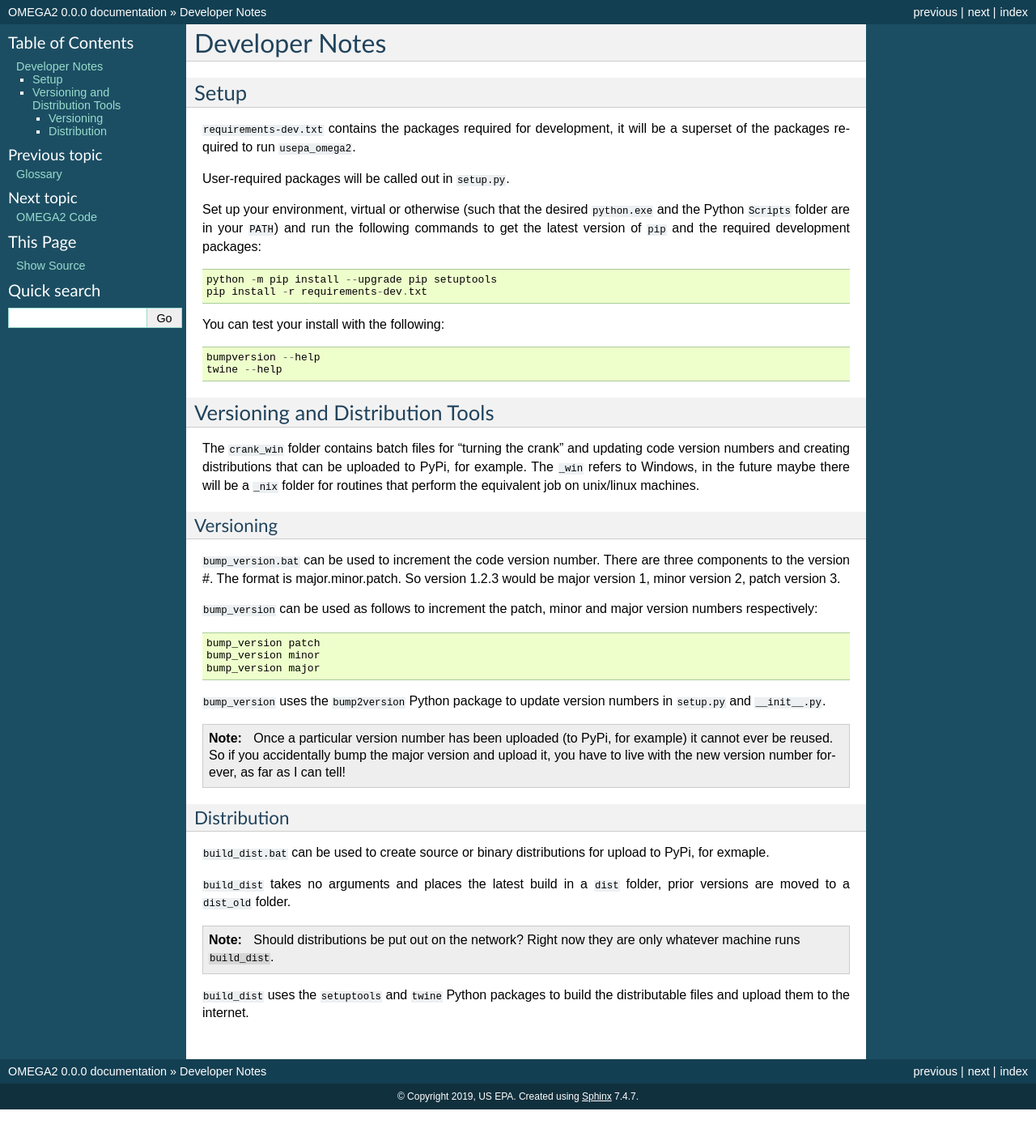
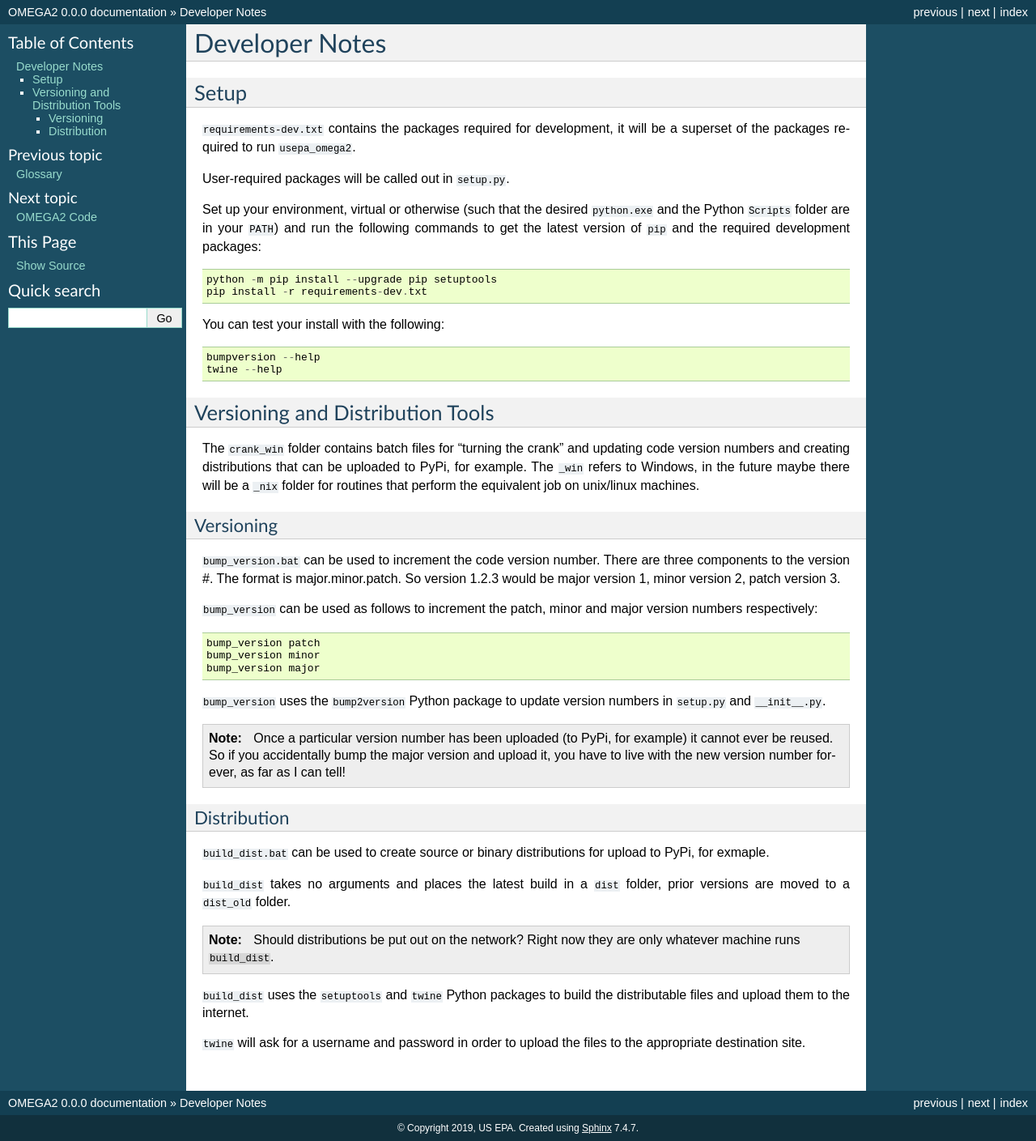
Before and after one commit to USEPA/EPA_OMEGA_Model, a Sphinx documentation site: the page built from doc/source/developer.rst, in a window 1280 px wide. Shown: the whole page at 81% size. Built offline with Sphinx 7.4.7, drawn with Linux system fonts in a browser that asks for light colours; pages that are not in the unit, such as notebooks, are missing from menus; before the commit the page ends 1370 px from its top, so only the background shows below that.

Commit message:
updates for developer notes

```diff
--- a/doc/source/developer.rst
+++ b/doc/source/developer.rst
@@ -66,3 +66,5 @@ Distribution
 
 ``build_dist`` uses the ``setuptools`` and ``twine`` Python packages to build the distributable files and upload
 them to the internet.
+
+``twine`` will ask for a username and password in order to upload the files to the appropriate destination site.
```
